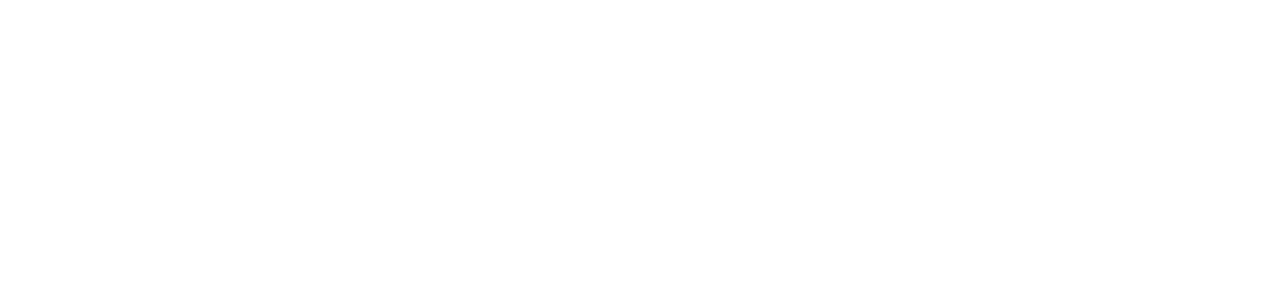
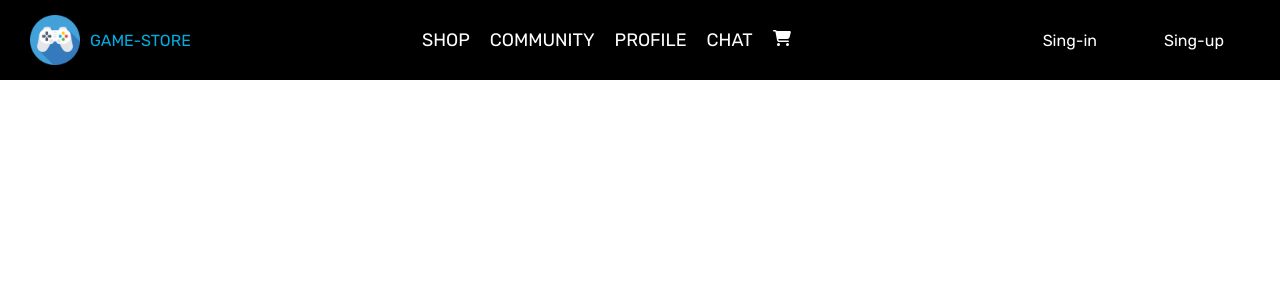
Before and after one commit to JACKERS11337/GameStore, a React (Vite) app: page /cart in a window 1280 px wide. Before the commit this address had no page. Shown: the top 300 px of the page. Built offline with nearby package versions, Linux system fonts and the light colour scheme.

Commit message:
add style plp

```diff
--- a/src/App.jsx
+++ b/src/App.jsx
@@ -1,11 +1,13 @@
-import { PLP } from "./pages/PLP";
+import { PLP } from "./pages/plp/PLP";
 import { Routes, Route } from "react-router-dom";
+import { CartPage } from "./pages/cart page";
 
 function App() {
   return (
     <>
       <Routes>
         <Route path="/" element={<PLP />} />
+        <Route path="/cart" element={<CartPage />} />
       </Routes>
     </>
   );
--- /dev/null
+++ b/src/pages/cart page/index.jsx
@@ -0,0 +1,11 @@
+import React from "react";
+import { Header } from "../../widgets/header";
+
+export const CartPage = () => {
+  return (
+    <>
+      <Header />
+      <div></div>
+    </>
+  );
+};
--- a/src/widgets/header/index.jsx
+++ b/src/widgets/header/index.jsx
@@ -1,5 +1,6 @@
 import "./style.scss";
 import logo from "/logo.png";
+import { FaCartShopping } from "react-icons/fa6";
 import { Modal } from "../../components/modal";
 import { AuthModalBody } from "../../components/modal/authModalBody";
 import { useState } from "react";
@@ -22,9 +23,12 @@
   return (
     <header>
       <div className="container">
-        <Link to="/">
-          <img src={logo} alt="logo" />
-        </Link>
+        <div>
+          <Link to="/">
+            <img src={logo} alt="logo" />
+            <span>GAME-STORE</span>
+          </Link>
+        </div>
         <nav>
           <ul>
             <li>
@@ -40,7 +44,9 @@
               <Link to="/chat">CHAT</Link>
             </li>
             <li>
-              <Link to="/support">SUPPORT</Link>
+              <Link to="/cart">
+                <FaCartShopping />
+              </Link>
             </li>
           </ul>
         </nav>
--- a/src/widgets/header/style.scss
+++ b/src/widgets/header/style.scss
@@ -22,10 +22,22 @@
     padding: 0 30px;
     min-height: 80px;
   }
+  div {
+    a {
+      display: flex;
+      align-items: center;
+      text-decoration: none;
 
-  img {
-    height: 50px;
-    width: 50px;
+      img {
+        height: 50px;
+        width: 50px;
+      }
+
+      span {
+        color: rgb(0, 172, 225);
+        margin-left: 10px;
+      }
+    }
   }
 
   nav {
```
Also changed, not shown: src/pages/plp/PLP.jsx (renamed from src/pages/PLP.jsx, +4 -4 lines), src/pages/plp/PLP.scss (renamed from src/pages/PLP.scss).
